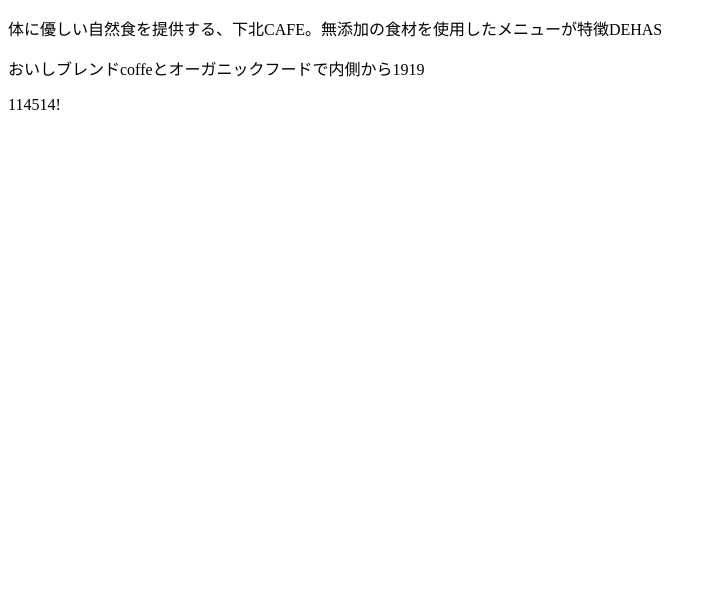
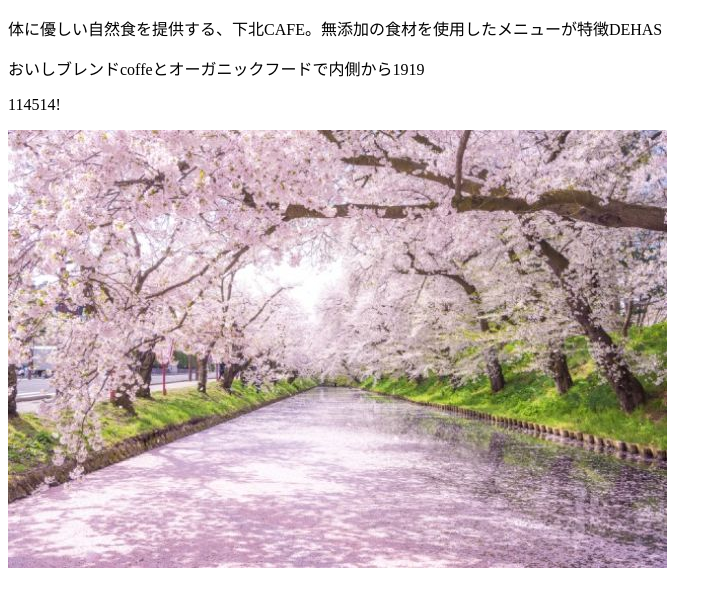
Before and after one commit to pam-jgn/web_sample1, a plain HTML site: page sample2/index.html in a window 1280 px wide. Shown: the whole page, without its empty margins (0-722 px from the left). Drawn offline with Linux system fonts and the light colour scheme.

Commit message:
画像の追加

```diff
--- a/sample2/index.html
+++ b/sample2/index.html
@@ -12,5 +12,8 @@
     <p>体に優しい自然食を提供する、下北CAFE。無添加の食材を使用したメニューが特徴DEHAS</p>
     <p>おいしブレンドcoffeとオーガニックフードで内側から1919</p>
     <p>114514!</p>
+    <a href="https://google.co.jp" target="_blank">
+        <img src="images/sakura.jpg" alt="美しい桜">
+    </a>
 </body>
 </html>
```
